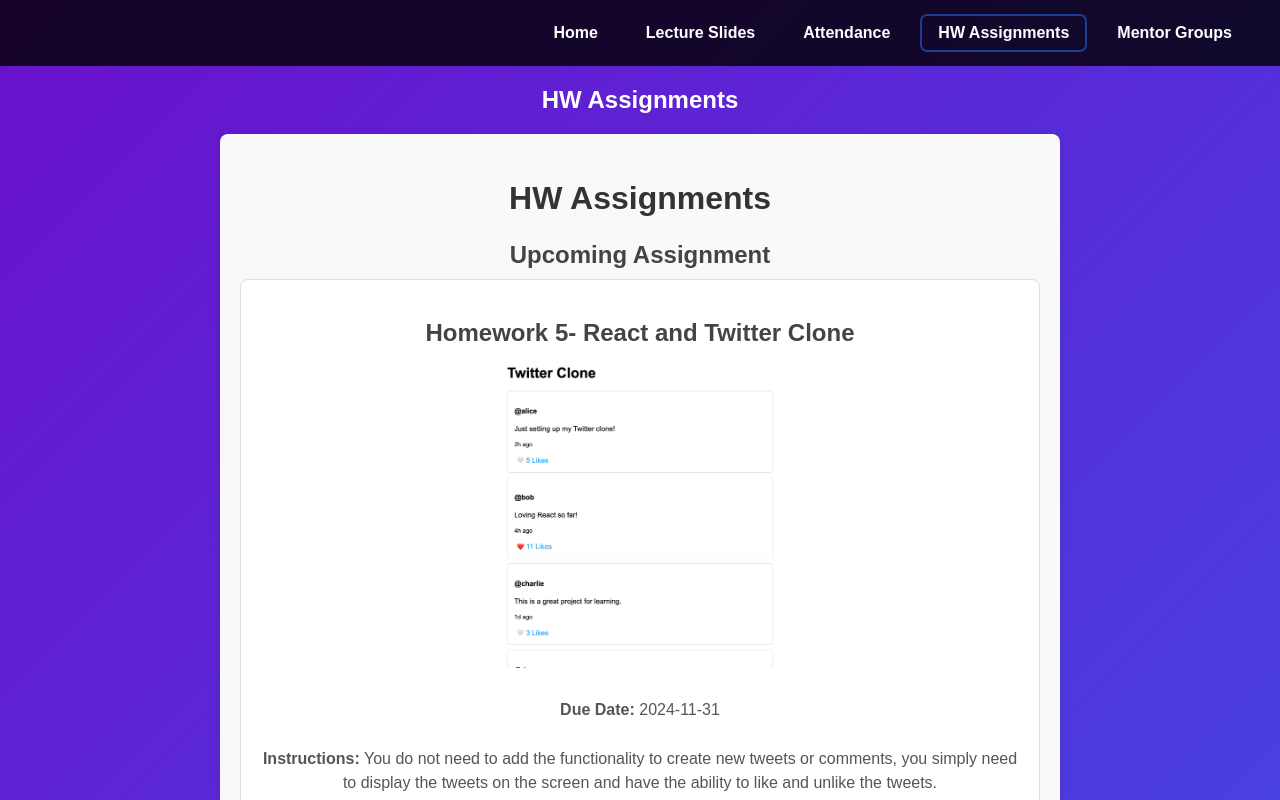
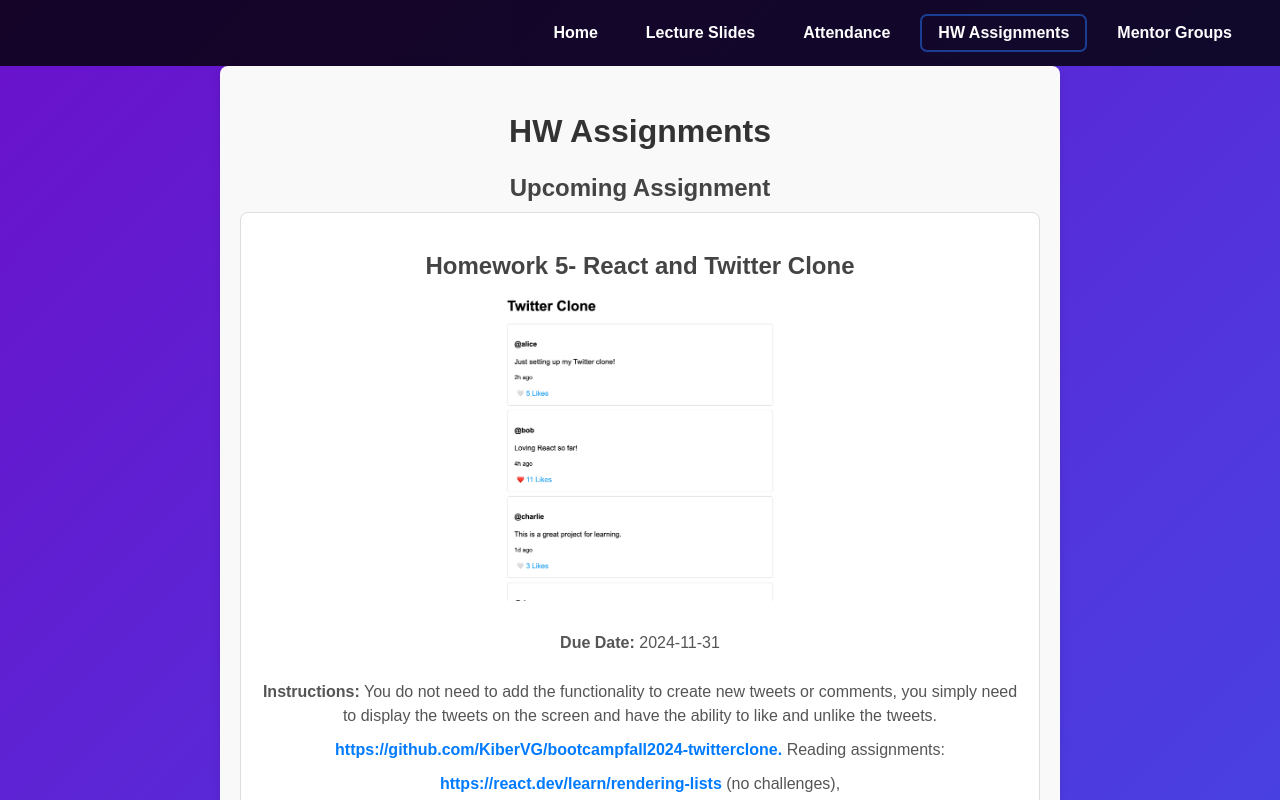
Before and after one commit to Samara-dotcom/appdevhackathonfinal, a React (Create React App) app: page / in a window 1280 px wide. Both pictures are taken after a click on the button "HW Assignments". Shown: the top 800 px of the page. Built offline with nearby package versions, Linux system fonts and the light colour scheme.

Commit message:
removed duplicate heading for hw

```diff
--- a/src/App.tsx
+++ b/src/App.tsx
@@ -72,7 +72,7 @@
 
         {/* Add other sections here */}
          {activeTab === "attendance" && <section><h2>Attendance</h2></section>}
-        {activeTab === "hw-assignments" && <section><h2>HW Assignments</h2> <Homework /> </section>}
+        {activeTab === "hw-assignments" && <section> <Homework /> </section>}
         {activeTab === "mentor-groups" && <section><h2>Mentor Groups</h2></section>}
 
 
```
